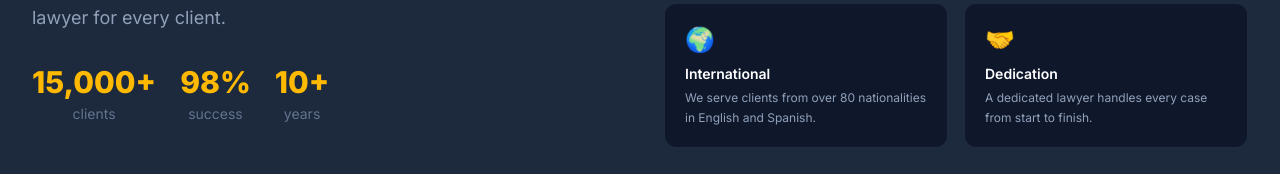
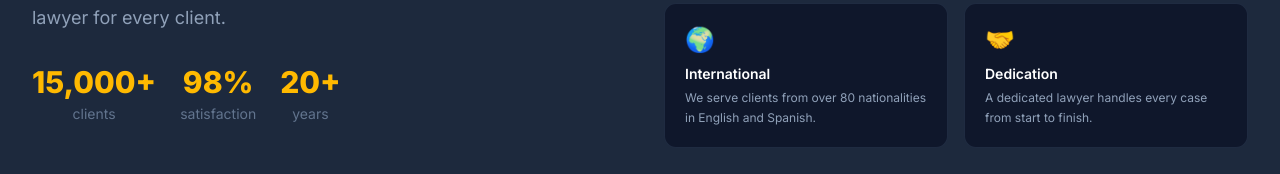
Before and after one commit to pascalbourbon-hub/ImigrateSpain, a Next.js app: page /about in a window 1280 px wide. Shown: the part 563-737 px from the top of the page. Built offline with nearby package versions, Linux system fonts and the light colour scheme.

Commit message:
update about page stats: satisfaction, 20+ years

```diff
--- a/app/about/page.tsx
+++ b/app/about/page.tsx
@@ -146,10 +146,10 @@ function AboutContent({ lang }: { lang: Lang }) {
                   </div>
                   <div className="text-center">
                     <div className="text-amber-400 font-extrabold text-3xl">98%</div>
-                    <div className="text-slate-500 text-sm mt-1">{lang === "es" ? "éxito" : "success"}</div>
+                    <div className="text-slate-500 text-sm mt-1">{lang === "es" ? "satisfacción" : "satisfaction"}</div>
                   </div>
                   <div className="text-center">
-                    <div className="text-amber-400 font-extrabold text-3xl">10+</div>
+                    <div className="text-amber-400 font-extrabold text-3xl">20+</div>
                     <div className="text-slate-500 text-sm mt-1">{lang === "es" ? "años" : "years"}</div>
                   </div>
                 </div>
```
